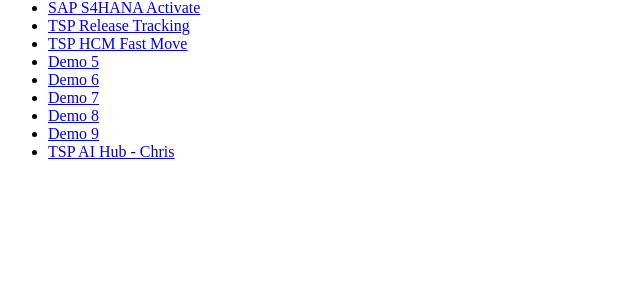
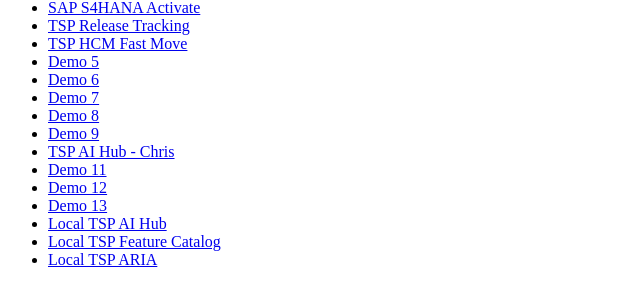
Before and after one commit to brunoambroziousa/DEMOS, a plain HTML site: page index.html in a window 1280 px wide. Shown: the part 68-374 px from the top of the page, without its empty margins (0-640 px from the left). Drawn offline with Linux system fonts and the light colour scheme.

Commit message:
Update index.html

```diff
--- a/index.html
+++ b/index.html
@@ -18,6 +18,12 @@
     <li><a href="https://link8.com">Demo 8</a></li>
     <li><a href="https://link9.com">Demo 9</a></li>
     <li><a href="TSP_AI_HUB_v9_0_7.html">TSP AI Hub - Chris</a></li>
+    <li><a href="https://link7.com">Demo 11</a></li>
+    <li><a href="https://link8.com">Demo 12</a></li>
+    <li><a href="https://link9.com">Demo 13</a></li>
+    <li><a href="http://localhost:5173">Local TSP AI Hub</a></li>
+    <li><a href="http://localhost:5175">Local TSP Feature Catalog</a></li>
+    <li><a href="http://localhost:5174">Local TSP ARIA</a></li>
   </ul>
 
 </body>
```
